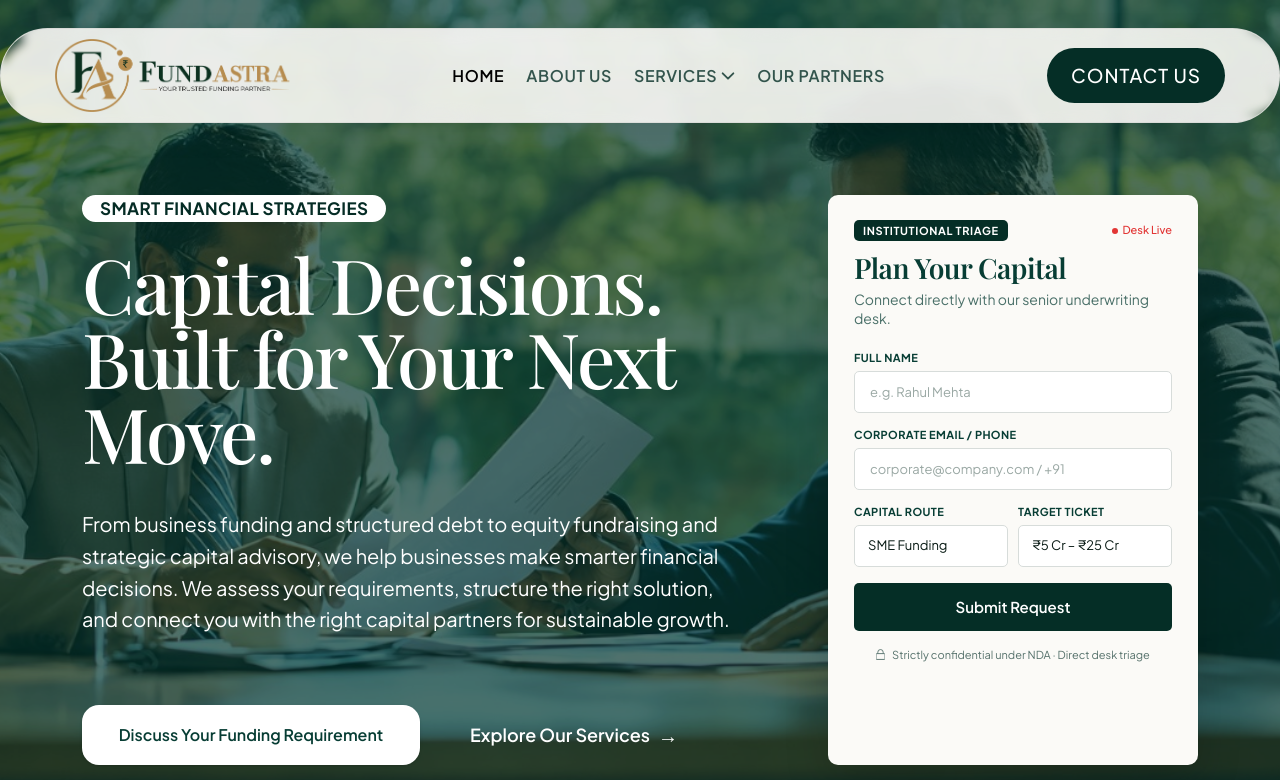
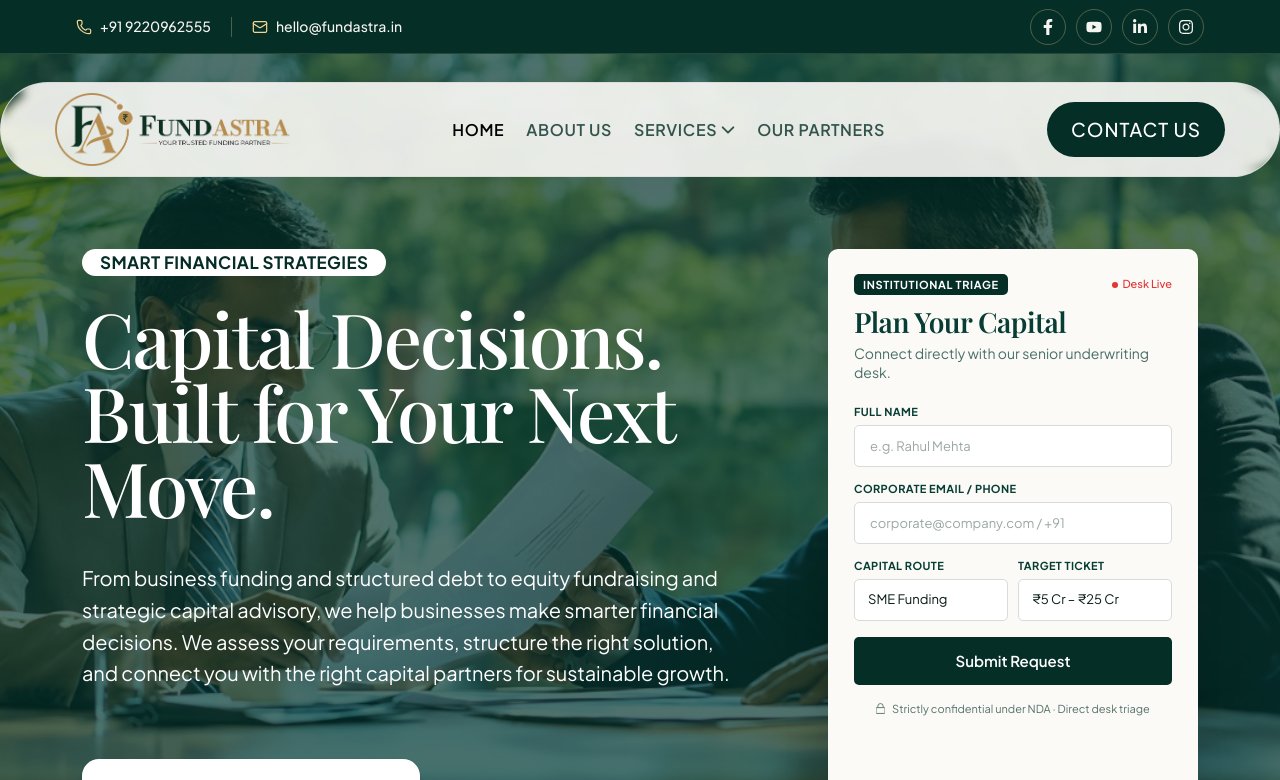
Before and after one commit to gstarinfotech/fundastra, a Next.js app: page / in a window 1280 px wide. Shown: the top 780 px of the page. Built offline with nearby package versions, Linux system fonts and the light colour scheme.

Commit message:
added banner at top

```diff
--- a/src/app/globals.css
+++ b/src/app/globals.css
@@ -5,6 +5,14 @@
   --foreground: #052e26;
   --color-brand-green: #052e26;
   --color-brand-cream: #fbf9f6;
+  --banner-h: 52px;
+  --banner-offset: var(--banner-h);
+}
+
+@media (min-width: 640px) {
+  :root {
+    --banner-h: 54px;
+  }
 }
 
 @theme inline {
--- a/src/app/layout.tsx
+++ b/src/app/layout.tsx
@@ -2,6 +2,7 @@ import type { Metadata } from "next";
 import Script from "next/script";
 import { Playfair_Display, Plus_Jakarta_Sans } from "next/font/google";
 import "./globals.css";
+import TopBanner from "@/components/TopBanner";
 
 const playfair = Playfair_Display({
   variable: "--font-playfair",
@@ -28,6 +29,7 @@ export default function RootLayout({ children }: LayoutProps<"/">) {
       className={`${playfair.variable} ${jakarta.variable} h-full antialiased`}
     >
       <body className="min-h-full flex flex-col bg-brand-cream text-brand-green">
+        <TopBanner />
         {children}
       </body>
 
--- a/src/components/ContactHero.tsx
+++ b/src/components/ContactHero.tsx
@@ -82,7 +82,7 @@ export default function ContactHero() {
         <Navbar />
 
         <motion.div
-          className="relative z-10 max-w-[720px] px-4 pb-6 pt-32 sm:pb-20 sm:pt-55 lg:ml-[93px] lg:px-0"
+          className="relative z-10 max-w-[720px] px-4 pb-6 pt-26 sm:pb-20 sm:pt-45 lg:ml-[93px] lg:px-0"
           variants={containerVariants}
           initial="hidden"
           whileInView="visible"
--- a/src/components/Navbar.tsx
+++ b/src/components/Navbar.tsx
@@ -139,16 +139,16 @@ export default function Navbar() {
           fixed
           left-3
           right-3
-          top-4
+          top-[calc(1rem_+_var(--banner-offset,0px))]
           z-[9999]
 
           sm:left-5
           sm:right-5
-          sm:top-5
+          sm:top-[calc(1.25rem_+_var(--banner-offset,0px))]
 
           lg:left-1/2
           lg:right-auto
-          lg:top-7
+          lg:top-[calc(1.75rem_+_var(--banner-offset,0px))]
           lg:w-full
           lg:max-w-[1440px]
           lg:-translate-x-1/2
--- /dev/null
+++ b/src/components/TopBanner.tsx
@@ -0,0 +1,132 @@
+"use client";
+
+import { useEffect, useRef } from "react";
+import { Mail, Phone } from "lucide-react";
+
+// ------------------------------------------------------------------
+// EDIT HERE: phone, email and social links
+// ------------------------------------------------------------------
+const PHONE_DISPLAY = "+91 9220962555";
+const PHONE_HREF = "tel:+919220962555";
+const EMAIL = "hello@fundastra.in";
+
+// TODO: abhi placeholder links hain. Asli page ke links yahan daal dena.
+const SOCIAL_LINKS = [
+    {
+        label: "Facebook",
+        href: "https://www.facebook.com/",
+        viewBox: "0 0 320 512",
+        path:
+            "M279.14 288l14.22-92.66h-88.91v-60.13c0-25.35 12.42-50.06 52.24-50.06h40.42V6.26S260.43 0 225.36 0c-73.22 0-121.08 44.38-121.08 124.72v70.62H22.89V288h81.39v224h100.17V288z",
+    },
+    {
+        label: "YouTube",
+        href: "https://www.youtube.com/",
+        viewBox: "0 0 576 512",
+        path:
+            "M549.655 124.083c-6.281-23.65-24.787-42.276-48.284-48.597C458.781 64 288 64 288 64S117.22 64 74.629 75.486c-23.497 6.322-42.003 24.947-48.284 48.597-11.412 42.867-11.412 132.305-11.412 132.305s0 89.438 11.412 132.305c6.281 23.65 24.787 41.5 48.284 47.821C117.22 448 288 448 288 448s170.78 0 213.371-11.486c23.497-6.321 42.003-24.171 48.284-47.821 11.412-42.867 11.412-132.305 11.412-132.305s0-89.438-11.412-132.305zm-317.51 213.508V175.185l142.739 81.205-142.739 81.201z",
+    },
+    {
+        label: "LinkedIn",
+        href: "https://www.linkedin.com/",
+        viewBox: "0 0 448 512",
+        path:
+            "M100.28 448H7.4V148.9h92.88zM53.79 108.1C24.09 108.1 0 83.5 0 53.8a53.79 53.79 0 0 1 107.58 0c0 29.7-24.1 54.3-53.79 54.3zM447.9 448h-92.68V302.4c0-34.7-.7-79.2-48.29-79.2-48.29 0-55.69 37.7-55.69 76.7V448h-92.78V148.9h89.08v40.8h1.3c12.4-23.5 42.69-48.3 87.88-48.3 94 0 111.28 61.9 111.28 142.3V448z",
+    },
+    {
+        label: "Instagram",
+        href: "https://www.instagram.com/",
+        viewBox: "0 0 448 512",
+        path:
+            "M224.1 141c-63.6 0-114.9 51.3-114.9 114.9s51.3 114.9 114.9 114.9S339 319.5 339 255.9 287.7 141 224.1 141zm0 189.6c-41.1 0-74.7-33.5-74.7-74.7s33.5-74.7 74.7-74.7 74.7 33.5 74.7 74.7-33.6 74.7-74.7 74.7zm146.4-194.3c0 14.9-12 26.8-26.8 26.8-14.9 0-26.8-12-26.8-26.8s12-26.8 26.8-26.8 26.8 12 26.8 26.8zm76.1 27.2c-1.7-35.9-9.9-67.7-36.2-93.9-26.2-26.2-58-34.4-93.9-36.2-37-2.1-147.9-2.1-184.9 0-35.8 1.7-67.6 9.9-93.9 36.1s-34.4 58-36.2 93.9c-2.1 37-2.1 147.9 0 184.9 1.7 35.9 9.9 67.7 36.2 93.9s58 34.4 93.9 36.2c37 2.1 147.9 2.1 184.9 0 35.9-1.7 67.7-9.9 93.9-36.2 26.2-26.2 34.4-58 36.2-93.9 2.1-37 2.1-147.8 0-184.8zM398.8 388c-7.8 19.6-22.9 34.7-42.6 42.6-29.5 11.7-99.5 9-132.1 9s-102.7 2.6-132.1-9c-19.6-7.8-34.7-22.9-42.6-42.6-11.7-29.5-9-99.5-9-132.1s-2.6-102.7 9-132.1c7.8-19.6 22.9-34.7 42.6-42.6 29.5-11.7 99.5-9 132.1-9s102.7-2.6 132.1 9c19.6 7.8 34.7 22.9 42.6 42.6 11.7 29.5 9 99.5 9 132.1s2.7 102.7-9 132.1z",
+    },
+];
+
+export default function TopBanner() {
+    const ref = useRef<HTMLDivElement>(null);
+
+    // Tells the floating navbar how much space the banner still takes,
+    // so the navbar sits below the banner at the top and glides up as you scroll.
+    useEffect(() => {
+        const root = document.documentElement;
+
+        const update = () => {
+            const height = ref.current?.offsetHeight ?? 0;
+            root.style.setProperty(
+                "--banner-offset",
+                `${Math.max(0, height - window.scrollY)}px`
+            );
+        };
+
+        update();
+
+        window.addEventListener("scroll", update, { passive: true });
+        window.addEventListener("resize", update);
+
+        return () => {
+            window.removeEventListener("scroll", update);
+            window.removeEventListener("resize", update);
+            root.style.removeProperty("--banner-offset");
+        };
+    }, []);
+
+    return (
+        <div
+            ref={ref}
+            style={{ height: "var(--banner-h)" }}
+            className="relative z-[10001] w-full border-b border-[#F3D596]/15 bg-[#052E26] px-4 sm:px-6 lg:px-[76px]"
+        >
+            <div className="mx-auto flex h-full max-w-[1216px] items-center justify-between gap-3">
+                {/* CONTACT */}
+                <div className="flex min-w-0 items-center gap-3 font-sans text-[13px] font-[500] text-[#F6F4F1] sm:gap-5 sm:text-[14px]">
+                    <a
+                        href={PHONE_HREF}
+                        className="flex items-center gap-2 whitespace-nowrap transition-opacity duration-200 hover:opacity-80"
+                    >
+                        <Phone
+                            className="h-[15px] w-[15px] shrink-0 text-[#F3D596] sm:h-4 sm:w-4"
+                            strokeWidth={1.8}
+                        />
+                        <span>{PHONE_DISPLAY}</span>
+                    </a>
+
+                    <span className="hidden h-5 w-px bg-[#F3D596]/30 sm:block" />
+
+                    <a
+                        href={`mailto:${EMAIL}`}
+                        className="hidden items-center gap-2 whitespace-nowrap transition-opacity duration-200 hover:opacity-80 sm:flex"
+                    >
+                        <Mail
+                            className="h-4 w-4 shrink-0 text-[#F3D596]"
+                            strokeWidth={1.8}
+                        />
+                        <span>{EMAIL}</span>
+                    </a>
+                </div>
+
+                {/* SOCIAL */}
+                <div className="flex shrink-0 items-center gap-2 sm:gap-2.5">
+                    {SOCIAL_LINKS.map((social) => (
+                        <a
+                            key={social.label}
+                            href={social.href}
+                            target="_blank"
+                            rel="noopener noreferrer"
+                            aria-label={social.label}
+                            className="flex h-8 w-8 items-center justify-center rounded-full border border-[#F3D596]/30 text-[#F6F4F1] transition-colors duration-200 hover:bg-[#F3D596]/15 hover:text-[#F3D596] sm:h-9 sm:w-9"
+                        >
+                            <svg
+                                viewBox={social.viewBox}
+                                fill="currentColor"
+                                className="h-[14px] w-[14px] sm:h-4 sm:w-4"
+                                aria-hidden="true"
+                            >
+                                <path d={social.path} />
+                            </svg>
+                        </a>
+                    ))}
+                </div>
+            </div>
+        </div>
+    );
+}
```
